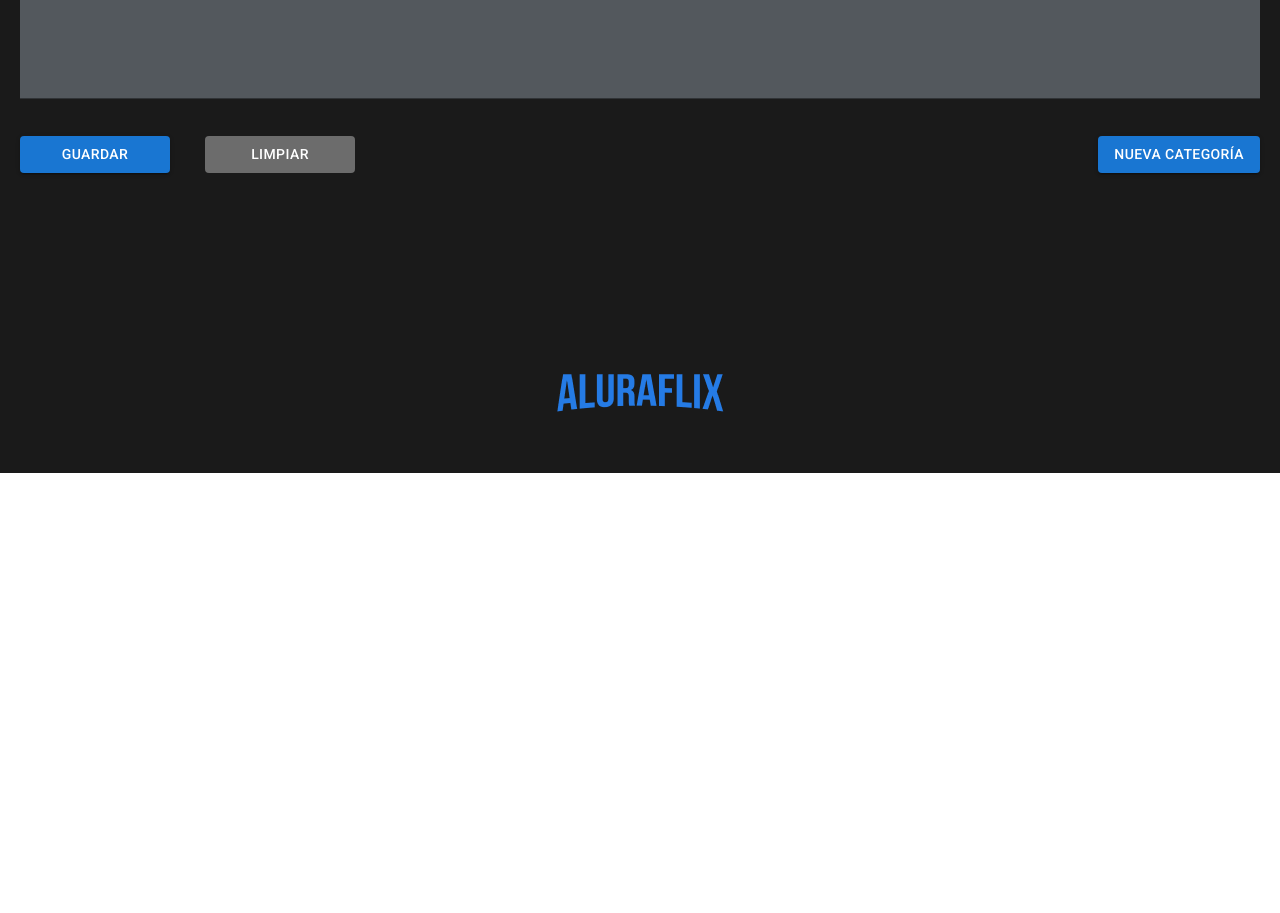
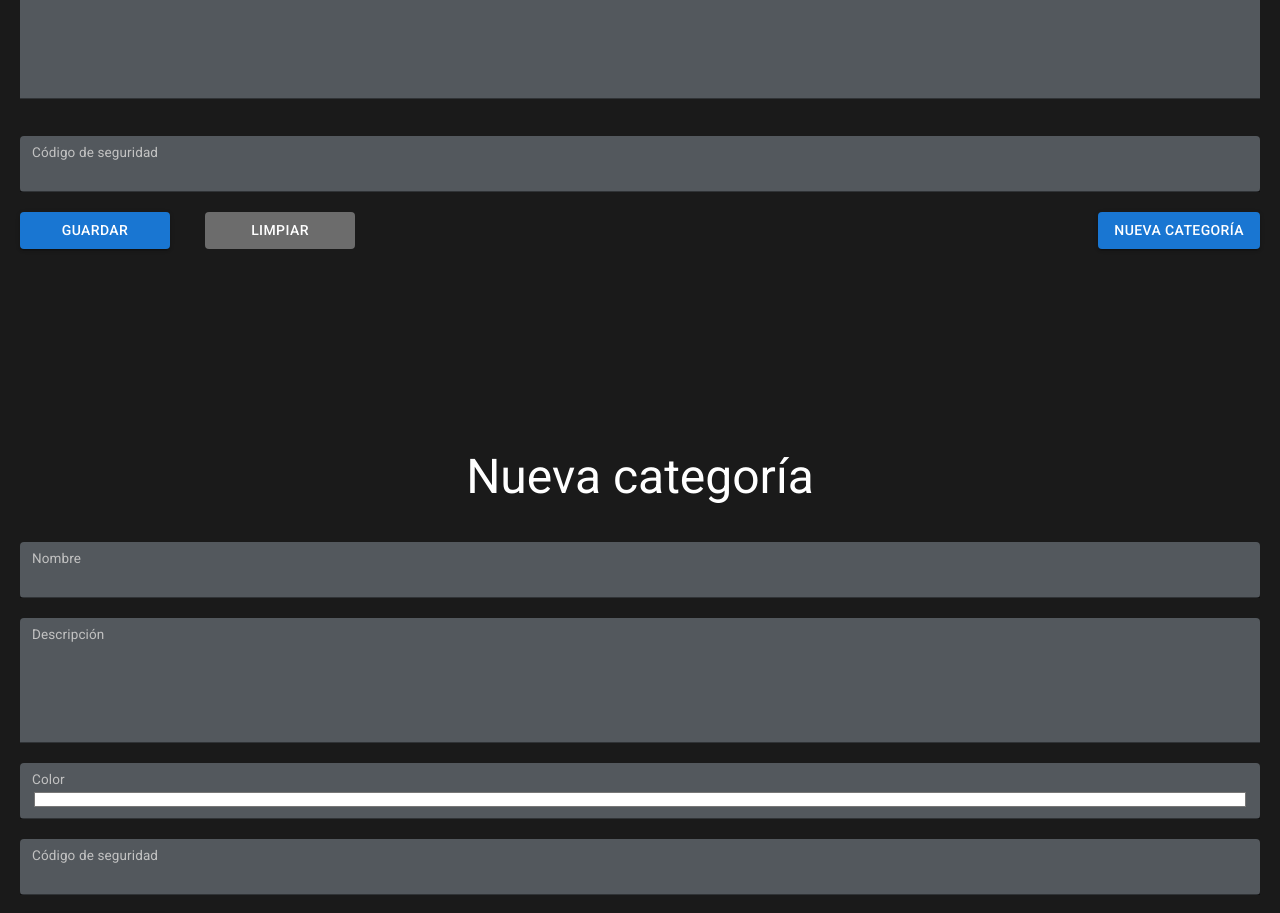
Before and after one commit to feroscardona/aluraflix, a React (Create React App) app: page /registroVideo in a window 1280 px wide. Shown: the part 540-1453 px from the top of the page. Before the commit the page ends 1013 px from the top, so only its background shows below. Built offline with nearby package versions, Linux system fonts and the light colour scheme.

Commit message:
formularios completos

```diff
--- a/src/Context.js
+++ b/src/Context.js
@@ -1,6 +1,7 @@
 import { createContext } from "react";
 import { useFormik } from "formik";
-import validation from "./validaciones";
+import  {validationFormVideo, validationFormCategoria} from "../src/validaciones"
+
 
 export const CounterContext = createContext();
 
@@ -12,14 +13,33 @@
           urlImg: "",
           textArea:"",
           select:"",
+          codigo:""
         },
-        validationSchema: validation,
+        validationSchema: validationFormVideo,
         onSubmit: (values) => {
           alert(JSON.stringify(values, null, 2));
 
         },
       });
-    return <CounterContext.Provider value={formik}>
+      const formik2 = useFormik({
+        initialValues: {
+          name: '',
+          descripcion: '',
+          color:"#ffffff",
+          codigo:""
+        },
+        validationSchema: validationFormCategoria,
+        onSubmit: (values) => {
+          alert(JSON.stringify(values, null, 2));
+
+        },
+      });
+
+      const values ={
+        formik,
+        formik2
+      }
+    return <CounterContext.Provider value={values}>
         {children}
     </CounterContext.Provider>
 }
--- a/src/conponents/Defaultpage/index.jsx
+++ b/src/conponents/Defaultpage/index.jsx
@@ -1,6 +1,7 @@
 import styled from "styled-components";
 import { colorGrayDark } from "../Ui/Variables";
 import RegistroVideo from "../Registro/RegistroVideo";
+import RegistroCategoria from "../Registro/RegistroCategoria";
 import { CounterFormik } from "../../Context";
 
 
@@ -18,6 +19,7 @@
         <CounterFormik>
             <StyleDefault>
                 <RegistroVideo/>
+                <RegistroCategoria/>
             </StyleDefault>
         </CounterFormik>
     )
--- a/src/conponents/Registro/RegistroCategoria/index.jsx
+++ b/src/conponents/Registro/RegistroCategoria/index.jsx
@@ -0,0 +1,130 @@
+import React from 'react';
+import { useContext } from 'react';
+import { CounterContext } from '../../../Context';
+import  Button  from '@mui/material/Button';
+import CampoTexto from '../../CampoTexto';
+import { Box} from '@mui/material';
+import Typography from '@mui/material/Typography';
+import { colorGrayLighter } from '../../Ui/Variables';
+
+
+const RegistroCategoria = () => {
+  const {formik2} = useContext(CounterContext)
+
+
+  return (
+
+      <Box component="form"
+
+        sx={{padding:"20px"}}
+       onSubmit={formik2.handleSubmit}>
+        <Typography variant='h3' component="h2" align='center' color="white" marginBottom="37px">
+          Nueva categoría
+        </Typography>
+        <CampoTexto
+          sx={{paddingBottom:"20px"}}
+          InputLabelProps={{
+            shrink: true,
+          }}
+          variant="filled"
+          fullWidth
+          name="name"
+          label="Nombre"
+          type='text'
+          value={formik2.values.name}
+          onChange={formik2.handleChange}
+          error={formik2.touched.name && Boolean(formik2.errors.name)}
+          helperText={formik2.touched.name && formik2.errors.name}
+        />
+                <CampoTexto
+          sx={{ backgroundColor:`${colorGrayLighter}`, marginBottom:"20px", borderRadius:"4px",
+          ":hover":{
+            backgroundColor:`${colorGrayLighter}`
+          },
+
+          "div":{
+            backgroundColor:`${colorGrayLighter}`
+          },
+          "p":{
+            backgroundColor:"transparent"
+          }
+        }}
+          variant="filled"
+          InputLabelProps={{
+            shrink: true,
+          }}
+          fullWidth
+          multiline
+          rows={4}
+          label="Descripción"
+          name='descripcion'
+          value={formik2.values.descripcion}
+          onChange={formik2.handleChange}
+          error={formik2.touched.descripcion && Boolean(formik2.errors.descripcion)}
+          helperText={formik2.touched.descripcion && formik2.errors.descripcion}
+        />
+        <CampoTexto
+          sx={{paddingBottom:"20px"}}
+          variant="filled"
+          InputLabelProps={{
+            shrink: true,
+          }}
+          fullWidth
+          name='color'
+          label="Color"
+          type='color'
+          value={formik2.values.color}
+          onChange={formik2.handleChange}
+          error={formik2.touched.color && Boolean(formik2.errors.color)}
+          helperText={formik2.touched.color && formik2.errors.color}
+
+        />
+
+        <CampoTexto
+          sx={{paddingBottom:"20px"}}
+          variant="filled"
+          InputLabelProps={{
+            shrink: true,
+          }}
+          fullWidth
+          name="codigo"
+          label="Código de seguridad"
+          type="text"
+          value={formik2.values.codigo}
+          onChange={formik2.handleChange}
+          error={formik2.touched.codigo && Boolean(formik2.errors.codigo)}
+          helperText={formik2.touched.codigo && formik2.errors.codigo}
+
+        />
+
+
+        <Box sx={{
+          display:'flex',
+          justifyContent:'space-between',
+          flexWrap:"wrap",
+          paddingBottom:"130px"
+          }}>
+          <Box sx={{display:"flex",flexWrap:"wrap",gap:"5px", marginBottom:"30px"}}>
+          <Button sx={{width:"150px",marginRight:"30px"}}color="primary" variant="contained"  type="submit">
+            Guardar
+          </Button>
+          <Button
+            sx={{
+              backgroundColor:"#9e9e9e9e",
+              color:"white",
+              width:"150px"
+            }}
+            hidden
+          >
+            Limpiar
+         </Button>
+          </Box>
+
+
+        </Box>
+
+      </Box>
+
+  );
+};
+export default RegistroCategoria;
--- a/src/conponents/Registro/RegistroVideo/index.jsx
+++ b/src/conponents/Registro/RegistroVideo/index.jsx
@@ -10,7 +10,7 @@
 
 
 const RegistroVideo = () => {
-  const formik = useContext(CounterContext)
+  const {formik} = useContext(CounterContext)
 
   return (
 
@@ -97,6 +97,21 @@
           error={formik.touched.textArea && Boolean(formik.errors.textArea)}
           helperText={formik.touched.textArea && formik.errors.textArea}
         />
+          <CampoTexto
+          sx={{paddingBottom:"20px"}}
+          InputLabelProps={{
+            shrink: true,
+          }}
+          variant="filled"
+          fullWidth
+          name="codigo"
+          label="Código de seguridad"
+          type='text'
+          value={formik.values.codigo}
+          onChange={formik.handleChange}
+          error={formik.touched.codigo && Boolean(formik.errors.codigo)}
+          helperText={formik.touched.codigo && formik.errors.codigo}
+        />
         <Box sx={{
           display:'flex',
           justifyContent:'space-between',
--- a/src/conponents/Select/index.jsx
+++ b/src/conponents/Select/index.jsx
@@ -22,7 +22,7 @@
 
 export default function BasicSelect() {
 
-  const formik = useContext(CounterContext);
+  const {formik}= useContext(CounterContext);
 
 
   return (
--- a/src/validaciones.js
+++ b/src/validaciones.js
@@ -1,6 +1,6 @@
 import * as yup from 'yup';
 
-const validation = yup.object().shape({
+export const validationFormVideo = yup.object().shape({
     title: yup
       .string()
       .required('Campo requerido'),
@@ -15,7 +15,23 @@
       .required("campo requerido"),
       select: yup
       .string()
+      .required("campo requerido"),
+      codigo: yup
+      .string()
       .required("campo requerido")
   });
+  export const validationFormCategoria = yup.object().shape({
+    name: yup
+      .string()
+      .required('Campo requerido'),
+      descripcion: yup
+      .string()
+      .required("Campo requerido"),
+    color: yup
+      .string()
+      .test('no-blank', 'El color no puede ser blanco', value => value !== '#ffffff'),
+    codigo: yup
+      .string()
+      .required("campo requerido"),
 
-  export default validation;
+  })
```
